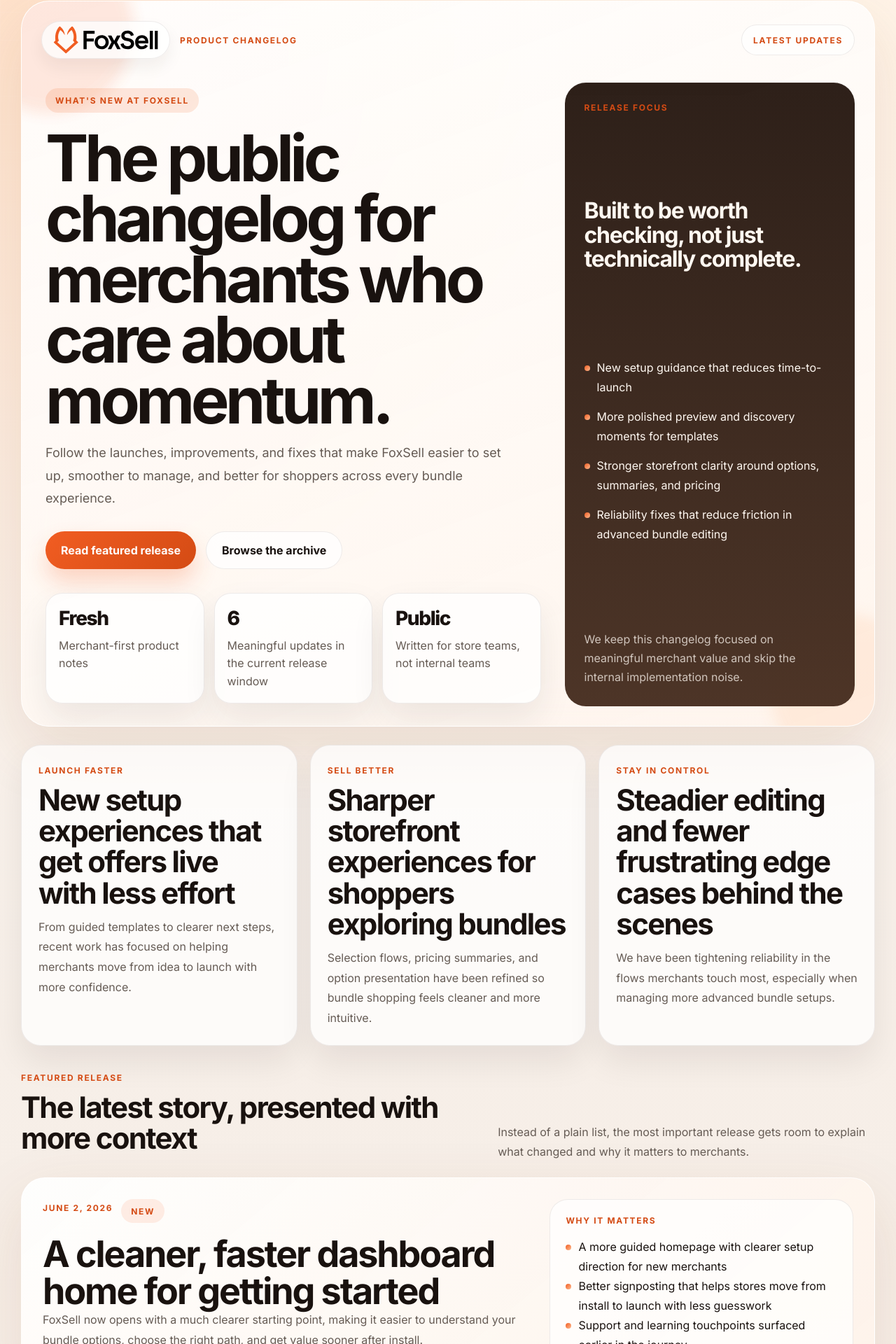
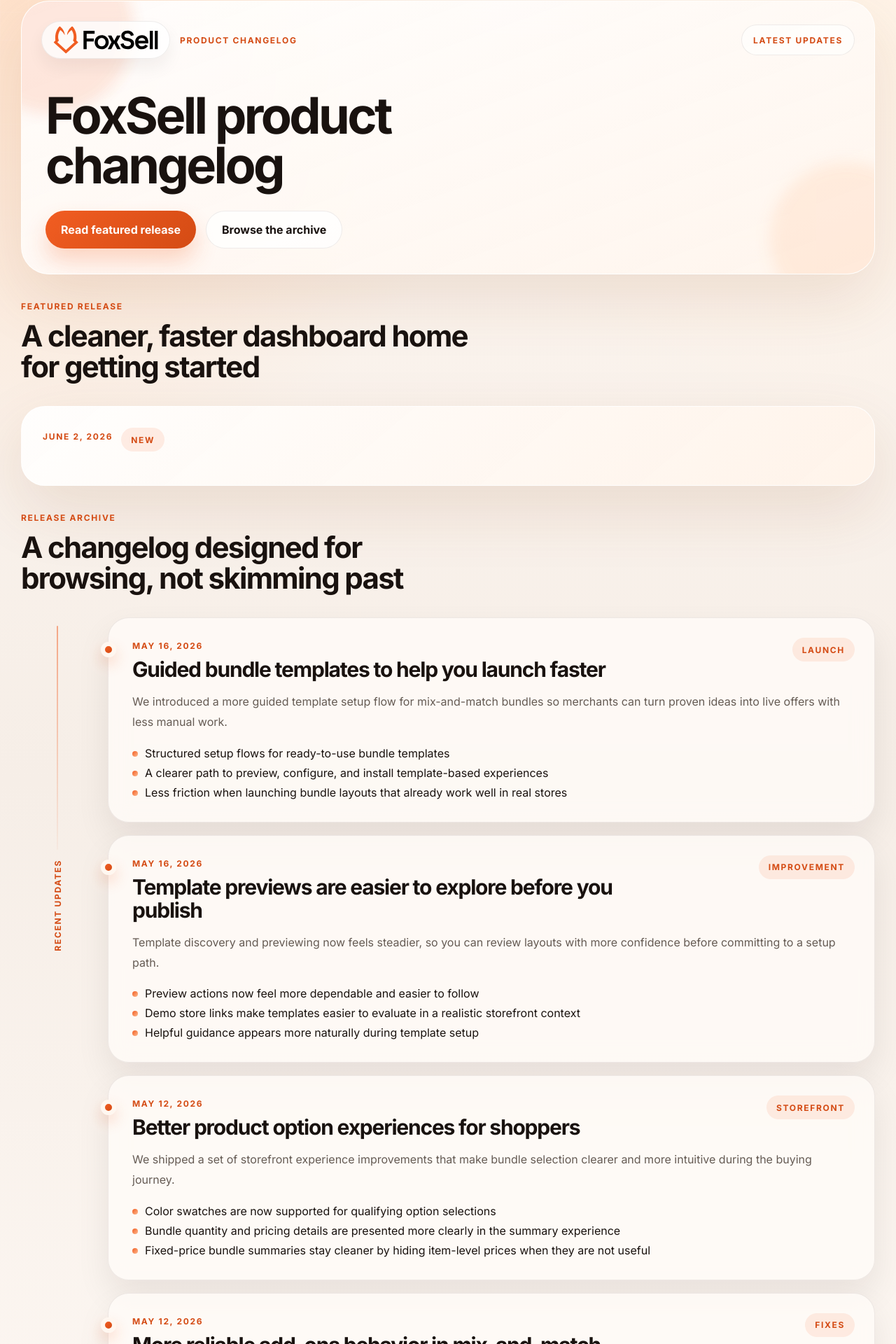
Before and after one commit to FoxSellApp/foxsell-changelog, a Next.js app: page / in a window 1280 px wide. Shown: the part 23-1943 px from the top of the page at 70% size. Built offline with nearby package versions, Linux system fonts and the light colour scheme.

Commit message:
fix: simplify changelog landing page

```diff
--- a/pages/index.js
+++ b/pages/index.js
@@ -1,45 +1,10 @@
 import Head from "next/head"
 import Image from "next/image"
 
-const heroMetrics = [
-  { value: "Fresh", label: "Merchant-first product notes" },
-  { value: "6", label: "Meaningful updates in the current release window" },
-  { value: "Public", label: "Written for store teams, not internal teams" }
-]
-
-const updatePillars = [
-  {
-    eyebrow: "Launch faster",
-    title: "New setup experiences that get offers live with less effort",
-    description:
-      "From guided templates to clearer next steps, recent work has focused on helping merchants move from idea to launch with more confidence."
-  },
-  {
-    eyebrow: "Sell better",
-    title: "Sharper storefront experiences for shoppers exploring bundles",
-    description:
-      "Selection flows, pricing summaries, and option presentation have been refined so bundle shopping feels cleaner and more intuitive."
-  },
-  {
-    eyebrow: "Stay in control",
-    title: "Steadier editing and fewer frustrating edge cases behind the scenes",
-    description:
-      "We have been tightening reliability in the flows merchants touch most, especially when managing more advanced bundle setups."
-  }
-]
-
 const featuredStory = {
-  label: "Featured release",
   date: "June 2, 2026",
   tag: "New",
-  title: "A cleaner, faster dashboard home for getting started",
-  summary:
-    "FoxSell now opens with a much clearer starting point, making it easier to understand your bundle options, choose the right path, and get value sooner after install.",
-  bullets: [
-    "A more guided homepage with clearer setup direction for new merchants",
-    "Better signposting that helps stores move from install to launch with less guesswork",
-    "Support and learning touchpoints surfaced earlier in the journey"
-  ]
+  title: "A cleaner, faster dashboard home for getting started"
 }
 
 const changelogEntries = [
@@ -146,14 +111,9 @@
             </a>
           </div>
 
-          <div className="hero-grid">
-            <div className="hero-copy-column">
-              <span className="eyebrow">What&apos;s new at FoxSell</span>
-              <h1>The public changelog for merchants who care about momentum.</h1>
-              <p className="hero-copy">
-                Follow the launches, improvements, and fixes that make FoxSell easier to set up,
-                smoother to manage, and better for shoppers across every bundle experience.
-              </p>
+          <div className="hero-grid hero-grid-simple">
+            <div className="hero-copy-column hero-copy-column-simple">
+              <h1>FoxSell product changelog</h1>
 
               <div className="hero-actions">
                 <a className="primary-action" href="#featured-release">
@@ -163,70 +123,22 @@
                   Browse the archive
                 </a>
               </div>
-
-              <div className="metrics-row">
-                {heroMetrics.map((metric) => (
-                  <div className="metric-card" key={metric.label}>
-                    <div className="metric-value">{metric.value}</div>
-                    <div className="metric-label">{metric.label}</div>
-                  </div>
-                ))}
-              </div>
             </div>
-
-            <aside className="hero-aside-card">
-              <div className="aside-label">Release focus</div>
-              <h2>Built to be worth checking, not just technically complete.</h2>
-              <ul className="feature-list">
-                {releaseNotes.map((note) => (
-                  <li key={note}>{note}</li>
-                ))}
-              </ul>
-              <p className="aside-note">
-                We keep this changelog focused on meaningful merchant value and skip the internal implementation noise.
-              </p>
-            </aside>
           </div>
-        </section>
-
-        <section className="pillar-section">
-          {updatePillars.map((pillar) => (
-            <article className="pillar-card" key={pillar.title}>
-              <span className="section-kicker">{pillar.eyebrow}</span>
-              <h2>{pillar.title}</h2>
-              <p>{pillar.description}</p>
-            </article>
-          ))}
         </section>
 
         <section className="featured-section" id="featured-release">
           <div className="section-heading-row">
             <div>
               <span className="section-kicker">Featured release</span>
-              <h2>The latest story, presented with more context</h2>
+              <h2>{featuredStory.title}</h2>
             </div>
-            <p>
-              Instead of a plain list, the most important release gets room to explain what changed and why it matters to merchants.
-            </p>
           </div>
 
-          <article className="featured-card">
-            <div className="featured-card-main">
-              <div className="entry-meta-row">
-                <span className="entry-date">{featuredStory.date}</span>
-                <span className="entry-tag">{featuredStory.tag}</span>
-              </div>
-              <h3>{featuredStory.title}</h3>
-              <p>{featuredStory.summary}</p>
-            </div>
-
-            <div className="featured-card-side">
-              <div className="featured-side-label">Why it matters</div>
-              <ul>
-                {featuredStory.bullets.map((bullet) => (
-                  <li key={bullet}>{bullet}</li>
-                ))}
-              </ul>
+          <article className="featured-card featured-card-simple">
+            <div className="entry-meta-row">
+              <span className="entry-date">{featuredStory.date}</span>
+              <span className="entry-tag">{featuredStory.tag}</span>
             </div>
           </article>
         </section>
@@ -237,9 +149,6 @@
               <span className="section-kicker">Release archive</span>
               <h2>A changelog designed for browsing, not skimming past</h2>
             </div>
-            <p>
-              Explore recent FoxSell updates in a cleaner reading experience with clearer hierarchy, better spacing, and faster scanning.
-            </p>
           </div>
 
           <div className="timeline-layout">
--- a/styles/globals.css
+++ b/styles/globals.css
@@ -180,11 +180,20 @@
   align-items: stretch;
 }
 
+.hero-grid-simple {
+  grid-template-columns: minmax(0, 1fr);
+}
+
 .hero-copy-column {
   display: flex;
   flex-direction: column;
   justify-content: center;
   padding: 8px 6px 4px;
+}
+
+.hero-copy-column-simple {
+  align-items: flex-start;
+  padding: 12px 6px 8px;
 }
 
 .eyebrow {
@@ -209,6 +218,14 @@
   color: var(--text-secondary);
   font-size: 18px;
   line-height: 1.8;
+}
+
+.hero-copy-column-simple h1 {
+  margin: 0;
+  max-width: 720px;
+  font-size: clamp(42px, 7vw, 72px);
+  line-height: 0.98;
+  letter-spacing: -0.05em;
 }
 
 .hero-actions {
@@ -240,59 +257,11 @@
   border: 1px solid rgba(37, 23, 16, 0.08);
 }
 
-.metrics-row {
-  display: grid;
-  grid-template-columns: repeat(3, minmax(0, 1fr));
-  gap: 14px;
-  margin-top: 34px;
-}
-
-.metric-card,
-.pillar-card,
 .entry-card {
   border: 1px solid var(--border);
   box-shadow: var(--shadow-md);
 }
 
-.metric-card {
-  min-height: 132px;
-  padding: 18px;
-  border-radius: 24px;
-  background: rgba(255, 255, 255, 0.74);
-}
-
-.metric-value {
-  font-size: 28px;
-  font-weight: 800;
-  letter-spacing: -0.05em;
-}
-
-.metric-label {
-  margin-top: 10px;
-  color: var(--text-secondary);
-  line-height: 1.6;
-}
-
-.hero-aside-card {
-  display: flex;
-  flex-direction: column;
-  justify-content: space-between;
-  gap: 18px;
-  padding: 28px;
-  border-radius: 30px;
-  background: linear-gradient(180deg, rgba(41, 27, 20, 0.98), rgba(70, 45, 31, 0.96));
-  color: var(--text-inverse);
-  box-shadow: inset 0 1px 0 rgba(255, 255, 255, 0.05);
-}
-
-.hero-aside-card h2 {
-  margin: 0;
-  font-size: 32px;
-  line-height: 1.08;
-  letter-spacing: -0.04em;
-}
-
-.feature-list,
 .featured-card ul,
 .entry-card ul {
   margin: 0;
@@ -300,12 +269,6 @@
   list-style: none;
 }
 
-.feature-list {
-  display: grid;
-  gap: 14px;
-}
-
-.feature-list li,
 .featured-card li,
 .entry-card li {
   position: relative;
@@ -332,20 +295,6 @@
   line-height: 1.7;
 }
 
-.pillar-section {
-  display: grid;
-  grid-template-columns: repeat(3, minmax(0, 1fr));
-  gap: 18px;
-  margin-top: 26px;
-}
-
-.pillar-card {
-  padding: 24px;
-  border-radius: 28px;
-  background: rgba(255, 255, 255, 0.74);
-}
-
-.pillar-card h2,
 .section-heading-row h2 {
   margin: 12px 0 12px;
   font-size: clamp(28px, 4vw, 42px);
@@ -377,7 +326,6 @@
 
 .featured-card {
   display: grid;
-  grid-template-columns: minmax(0, 1.3fr) minmax(280px, 0.8fr);
   gap: 20px;
   padding: 30px;
   border-radius: 34px;
@@ -386,15 +334,13 @@
   box-shadow: var(--shadow-lg);
 }
 
-.featured-card-main h3,
+.featured-card-simple {
+  grid-template-columns: 1fr;
+}
+
 .entry-card h3 {
   margin: 0;
   letter-spacing: -0.04em;
-}
-
-.featured-card-main h3 {
-  font-size: clamp(34px, 5vw, 52px);
-  line-height: 1.02;
 }
 
 .entry-meta-row {
@@ -414,16 +360,6 @@
   background: rgba(241, 93, 34, 0.1);
 }
 
-.featured-card-side {
-  padding: 22px;
-  border-radius: 26px;
-  background: rgba(255, 255, 255, 0.68);
-  border: 1px solid rgba(37, 23, 16, 0.08);
-}
-
-.featured-card-side ul {
-  margin-top: 16px;
-}
 
 .timeline-layout {
   display: grid;
@@ -507,12 +443,7 @@
 @media (max-width: 1080px) {
   .hero-grid,
   .featured-card,
-  .section-heading-row,
-  .pillar-section {
-    grid-template-columns: 1fr;
-  }
-
-  .metrics-row {
+  .section-heading-row {
     grid-template-columns: 1fr;
   }
 }
@@ -558,10 +489,7 @@
   }
 
   .hero-section,
-  .hero-aside-card,
-  .pillar-card,
   .featured-card,
-  .featured-card-side,
   .entry-card {
     padding: 22px;
     border-radius: 24px;
@@ -577,8 +505,6 @@
     font-size: clamp(38px, 14vw, 58px);
   }
 
-  .hero-aside-card h2,
-  .featured-card-main h3,
   .entry-card h3 {
     font-size: 28px;
   }
```
